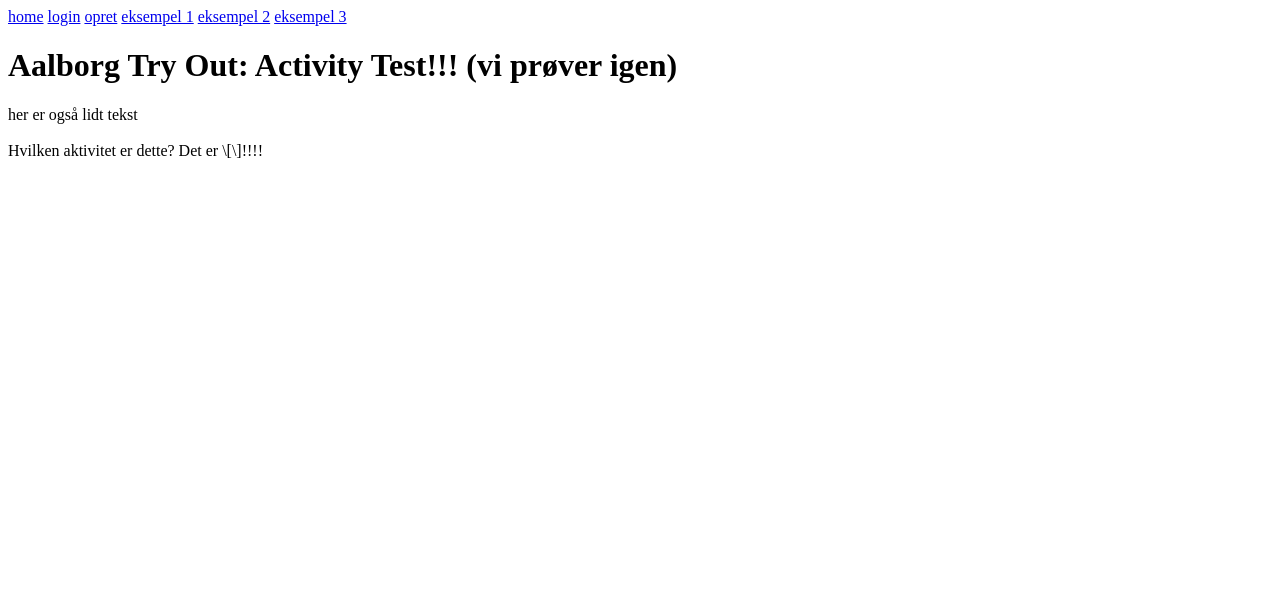
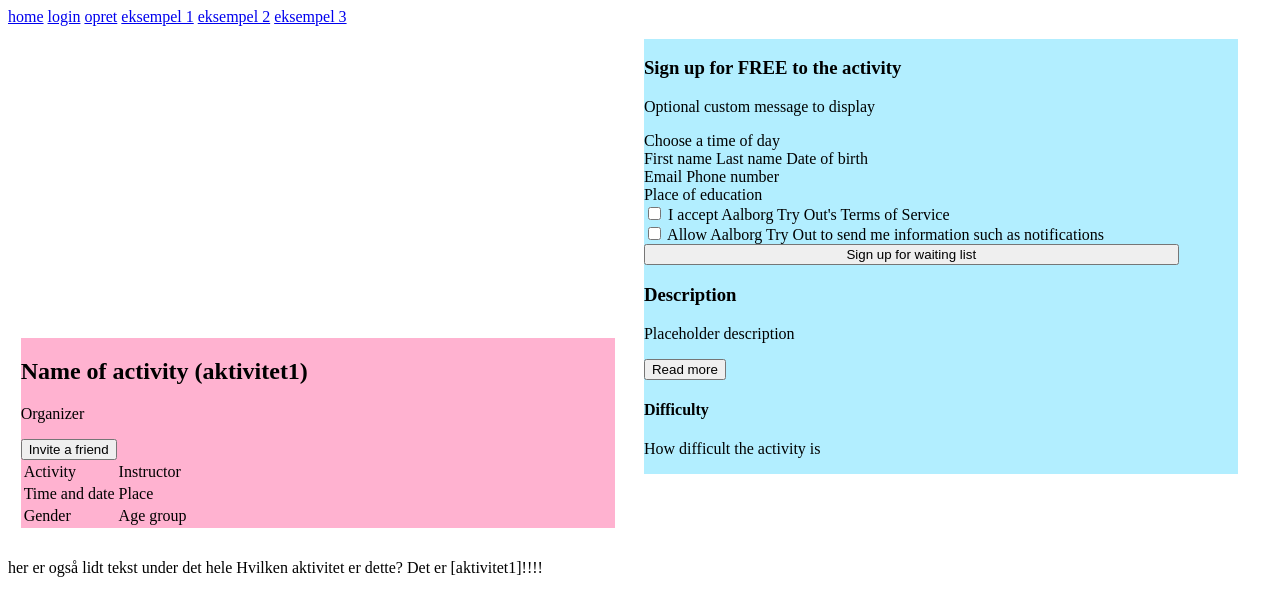
Before and after one commit to FreshLuna/Project-3, a SvelteKit app in the folder Frontendp3/: page /aktivitet1 in a window 1280 px wide. Shown: the top 616 px of the page. Built offline with nearby package versions, Linux system fonts and the light colour scheme.

Commit message:
Added initial HTML structure to activity slug

```diff
--- a/Frontendp3/src/routes/+page.svelte
+++ b/Frontendp3/src/routes/+page.svelte
@@ -1,5 +1,3 @@
-import { ATO }
-
 <style>
 h1 {text-align: center;}
 p {text-align: center;}
--- a/Frontendp3/src/routes/[activity]/+page.svelte
+++ b/Frontendp3/src/routes/[activity]/+page.svelte
@@ -1,6 +1,115 @@
-<h1>Aalborg Try Out: Activity Test!!! (vi prøver igen)</h1>
+<script>
+    // stupid comment
+    import { page } from "$app/stores";
+</script>
 
-her er også lidt tekst
-<br><br>
-Hvilken aktivitet er dette?
-Det er \[\]!!!!
+<!-- <h1>Aalborg Try Out: Activity Test!!! (vi prøver igen)</h1> -->
+
+<div class="leftSide">
+    <div class="nameOrganizerInviteBox">
+        <!-- name above organizer on left half, button on right half -->
+        <div class="noiRightBox">
+            <h2>Name of activity ({$page.params.activity})</h2>
+            <p>Organizer</p>
+        </div>
+        <div class="noiLeftBox">
+            <button>Invite a friend</button>
+        </div>
+    </div>
+
+    <div class="infoTable">
+        <table>
+            <tbody>
+                <tr>
+                    <!-- what and who -->
+                    <td>Activity</td>
+                    <td>Instructor</td>
+                </tr>
+                <tr>
+                    <!-- when and where -->
+                    <td>Time and date</td>
+                    <td>Place</td>
+                </tr>
+                <tr>
+                    <!-- for who -->
+                    <td>Gender</td>
+                    <td>Age group</td>
+                </tr>
+            </tbody>
+        </table>
+    </div>
+</div>
+
+<div class="rightSide">
+    <div class="signUpForm">
+        <h3>Sign up for <b>FREE</b> to the activity</h3>
+        <p>Optional custom message to display</p>
+        <div>
+            <div>
+                Choose a time of day
+            </div>
+            <div>
+                First name
+                Last name
+                Date of birth
+            </div>
+            <div>
+                Email
+                Phone number
+            </div>
+            <div>
+                Place of education
+            </div>
+        </div>
+        <div>
+            <input
+                type="checkbox"
+                class="tosAccept"
+                name="tosAccept">
+            <label for="tosAccept">I accept Aalborg Try Out's Terms of Service</label>
+        </div>
+        <div>
+            <input
+                type="checkbox"
+                class="infoSendAccept"
+                name="infoSendAccept">
+            <label for="infoSendAccept">Allow Aalborg Try Out to send me information such as notifications</label>
+        </div>
+        <button class="signUpButton">Sign up for waiting list</button>
+    </div>
+    <div class="description">
+        <h3>Description</h3>
+        <p>Placeholder description</p>
+        <button>Read more</button>
+        <h4>Difficulty</h4>
+        <p>How difficult the activity is</p>
+    </div>
+</div>
+
+<br/><br/>
+
+her er også lidt tekst under det hele
+
+Hvilken aktivitet er dette? Det er [{$page.params.activity}]!!!! <!-- aktivitet1, aktivitet2, aktivitet3 -->
+
+<style> /* change to global stylesheet **later** */
+    .leftSide {
+        background-color: rgba(255, 0, 100, 0.3);
+        width: 47%;
+        margin: 1%;
+        position: relative;
+        display: inline-block;
+    }
+    .rightSide {
+        background-color: rgba(0, 200, 255, 0.3);
+        width: 47%;
+        margin: 1%;
+        position: relative;
+        display: inline-block;
+    }
+    .signUpButton {
+        width: 90%;
+        height: 20%;
+        text-align: center;
+    }
+</style>
```
